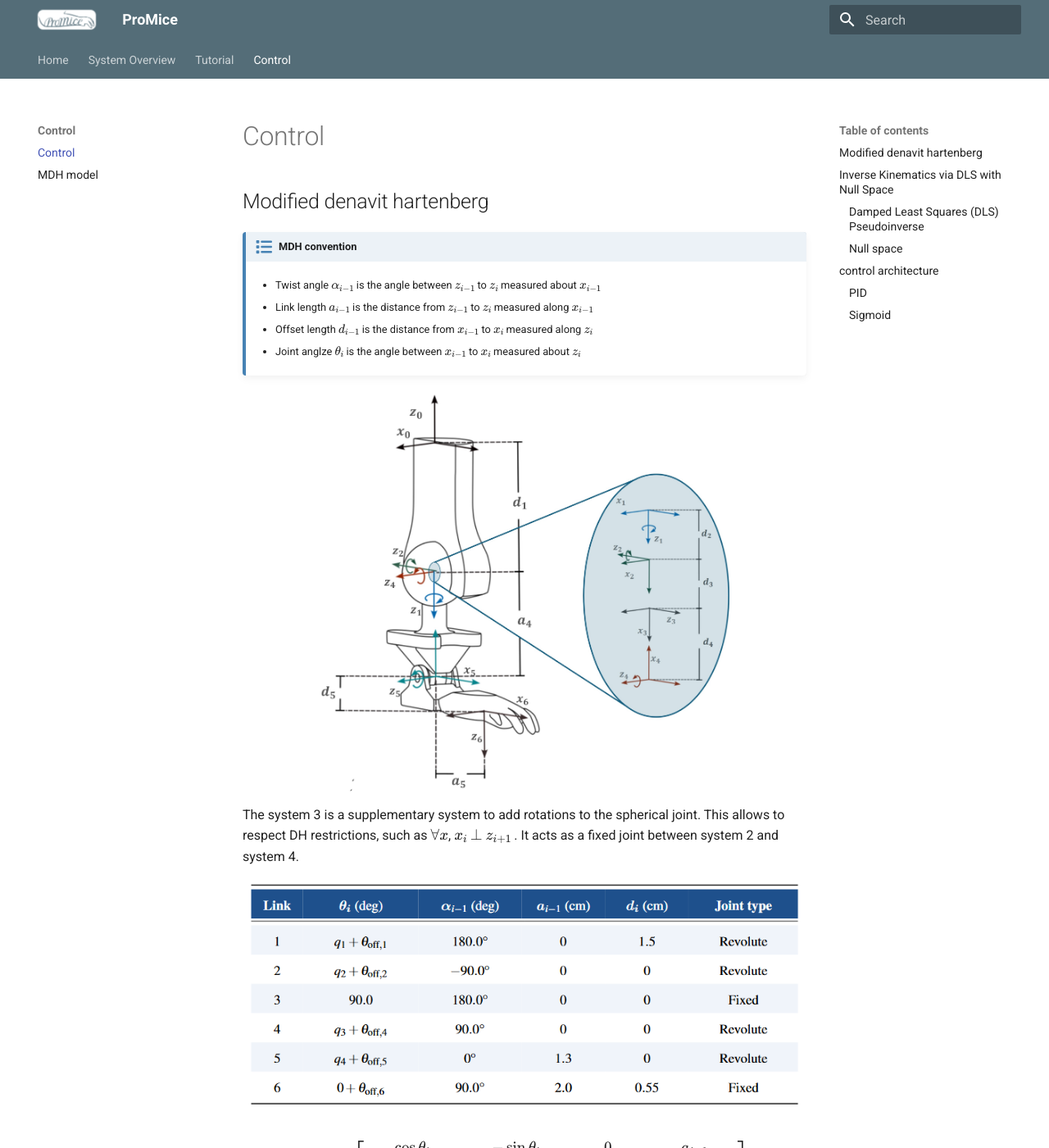
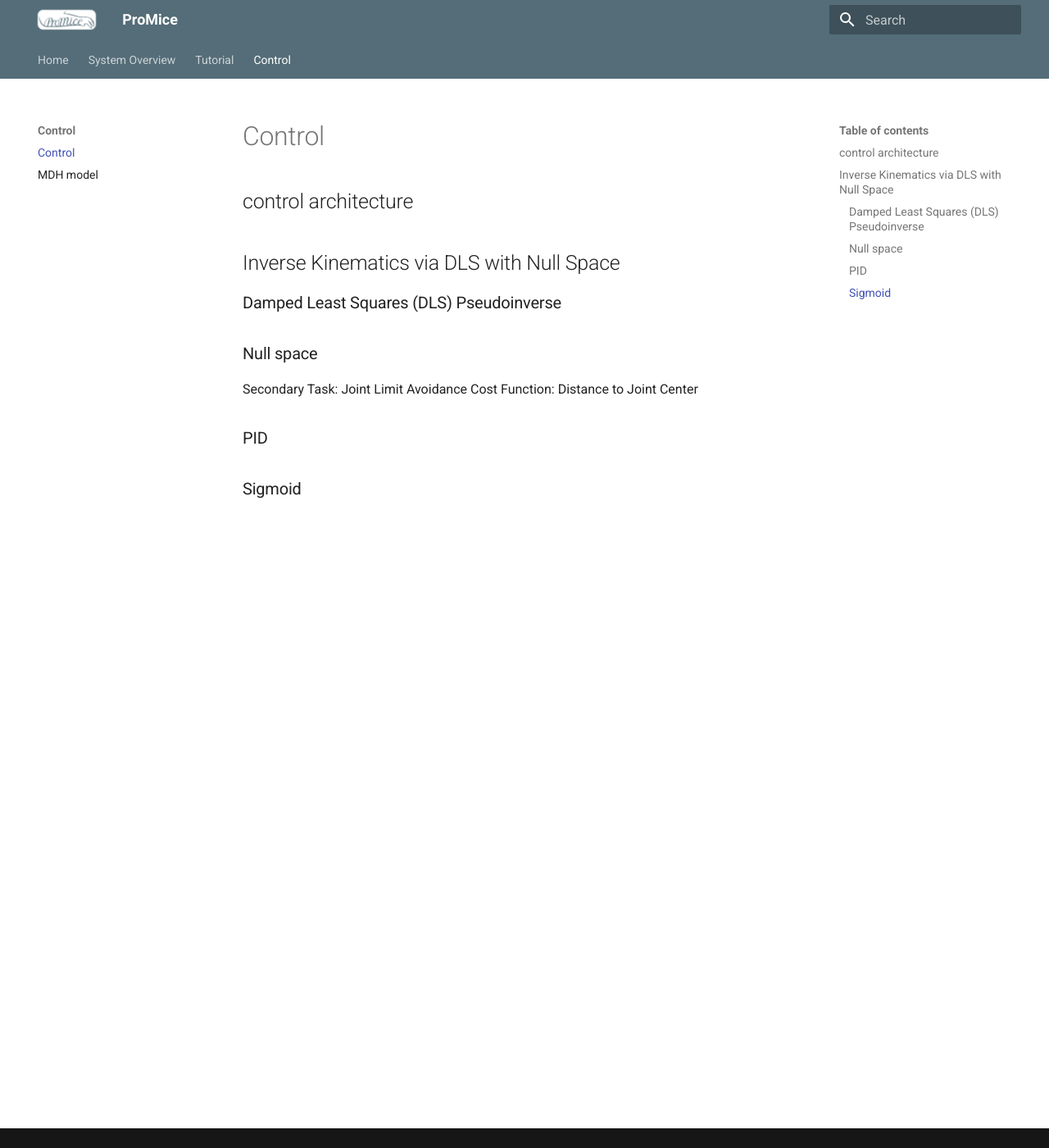
Before and after one commit to Juan-CarlosM/ProMice, an MkDocs documentation site: the page built from docs/control.md, in a window 1280 px wide and 1400 px high. Shown: the whole window at 82% size. Built offline with MkDocs 1.6.1 and Material for MkDocs 9.7.7, drawn with Linux system fonts in a browser that asks for light colours.

Commit message:
Update control.md to refine content structure
Removed outdated content related to Modified Denavit Hartenberg and added a section for control architecture.

```diff
--- a/docs/control.md
+++ b/docs/control.md
@@ -1,42 +1,7 @@
 # Control
-
-## Modified denavit hartenberg
+## control architecture
 
 
-!!! list "MDH convention"
-
-    - Twist angle $\alpha_{i-1}$ is the angle between $z_{i-1}$ to $z_i$ measured about $x_{i-1}$
-
-    - Link length $a_{i-1}$ is the distance from $z_{i-1}$ to $z_i$ measured along $x_{i-1}$
-
-    - Offset length $d_{i-1}$ is the distance from $x_{i-1}$ to $x_i$ measured along $z_i$
-
-    - Joint anglze $\theta_i$ is the angle between $x_{i-1}$ to $x_i$ measured about $z_i$
-
-![Denavit hartenber model](images/MDH_model.jpg){width=500 .center}
-
-
-The system 3 is a supplementary system to add rotations to the spherical joint. This allows to respect DH restrictions,
-such as $\forall x$, $x_i$ $\perp$ $z_{i+1}$ . It acts as a fixed joint between system 2 and system 4.
-
-
-
-
-
-
-
-
-![Modified Denavit hartenber table](images/Table_MDH.png){width .center}
-
-\[
-{}^{i-1}T_i =
-\begin{bmatrix}
-\cos\theta_i & -\sin\theta_i & 0 & a_{i-1} \\
-\sin\theta_i\cos\alpha_{i-1} & \cos\theta_i\cos\alpha_{i-1} & -\sin\alpha_{i-1} & -d_i\sin\alpha_{i-1} \\
-\sin\theta_i\sin\alpha_{i-1} & \cos\theta_i\sin\alpha_{i-1} & \cos\alpha_{i-1} & d_i\cos\alpha_{i-1} \\
-0 & 0 & 0 & 1
-\end{bmatrix}
-\]
 
 ## Inverse Kinematics via DLS with Null Space
 
```
Also changed, not shown: other parts of docs/control.md (+1 -1 lines).
